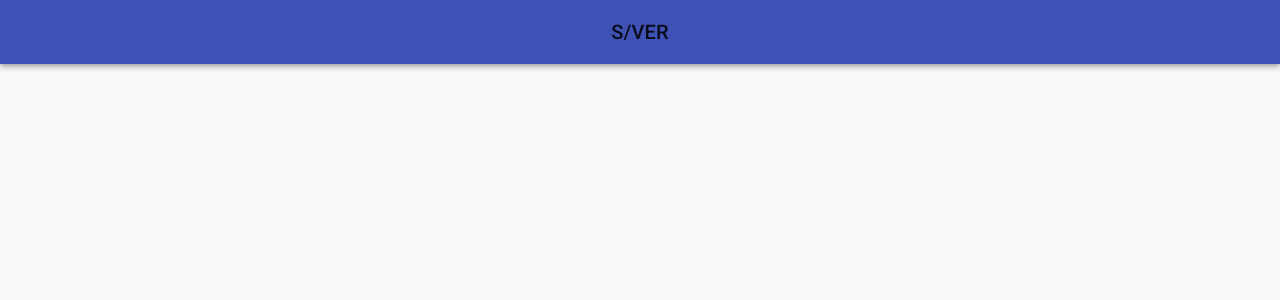
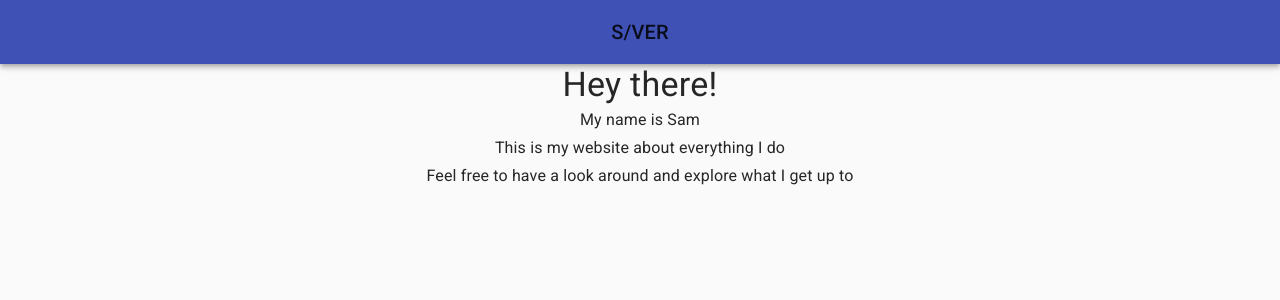
Before and after one commit to jsmld/personal, a Next.js app: page / in a window 1280 px wide. Shown: the top 300 px of the page. Built offline with nearby package versions, Linux system fonts and the light colour scheme.

Commit message:
Adds About component to index page (#78)

```diff
--- /dev/null
+++ b/src/components/About/index.tsx
@@ -0,0 +1,23 @@
+import { makeStyles } from '@material-ui/core/styles';
+import { Typography } from '@material-ui/core';
+
+const useStyles = makeStyles({
+  root: {
+    textAlign: 'center',
+  },
+});
+
+const About: React.FC = () => {
+  const classes = useStyles();
+
+  return (
+    <div className={classes.root}>
+      <Typography variant="h4">Hey there!</Typography>
+      <Typography variant="subtitle1">My name is Sam</Typography>
+      <Typography variant="subtitle1">This is my website about everything I do</Typography>
+      <Typography variant="subtitle1">Feel free to have a look around and explore what I get up to</Typography>
+    </div>
+  );
+};
+
+export default About;
--- a/src/pages/index.tsx
+++ b/src/pages/index.tsx
@@ -1,8 +1,10 @@
 import Navbar from '@/components/Navbar';
+import About from '@/components/About';
 
 const HomePage = () => (
   <>
     <Navbar navTitle="S/VER" />
+    <About />
   </>
 );
 
```
